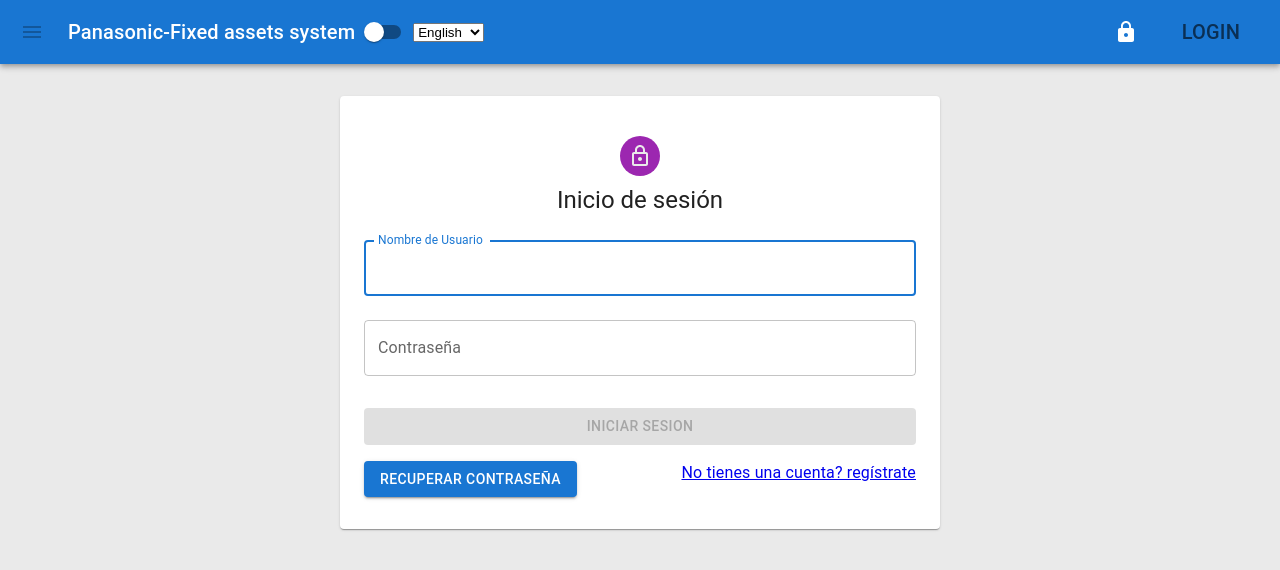
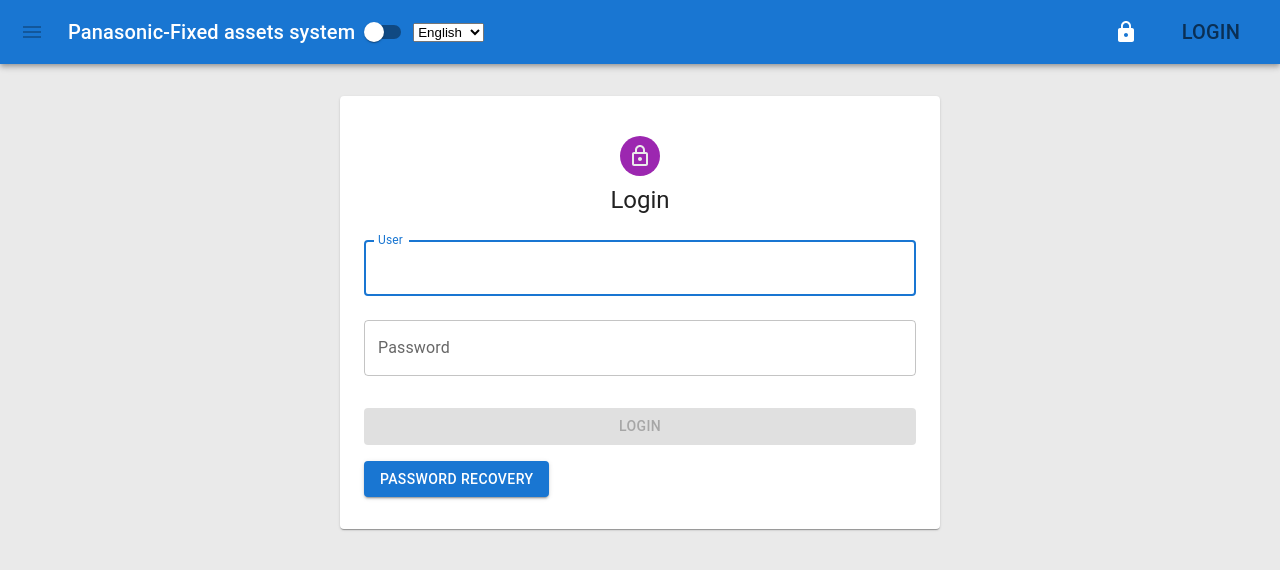
Before and after one commit to RoinerRocha/Panasonic, a React (Create React App) app in the folder frontend/: page /login in a window 1280 px wide. Shown: the top 570 px of the page. Built offline with nearby package versions, Linux system fonts and the light colour scheme.

Commit message:
languague login

```diff
--- a/frontend/src/app/translations/en.json
+++ b/frontend/src/app/translations/en.json
@@ -26,6 +26,19 @@
     "logout": "Logout",
     "signMenu-registro": "Register",
 
+    "//": "idiomas inicio sesion",
+    "titulo-sesion": "Login",
+    "Nombre-sesion": "User",
+    "Nombre-error": "User required",
+    "Contraseña-sesion": "Password",
+    "Contraseña-error": "Password Required",
+    "Boton-sesion": "Login",
+    "Boton-correo": "Password recovery",
+    "Dialog-correo-titulo": "Recovery email",
+    "Label-correo-titulo": "Email",
+    "Label-boton-cancelar": "Cancel",
+    "Label-boton-enviar": "Send",
+
 
     "//": "registro idioma",
     "titulo-registro": "Register"
--- a/frontend/src/app/translations/es.json
+++ b/frontend/src/app/translations/es.json
@@ -26,6 +26,19 @@
     "logout": "Cerrar Sesion",
     "signMenu-registro": "Registro",
 
+    "//": "idiomas inicio sesion",
+    "titulo-sesion": "Iniciar Sesion",
+    "Nombre-sesion": "Usuario",
+    "Nombre-error": "Se necesita el usuario",
+    "Contraseña-sesion": "Contraseña",
+    "Contraseña-error": "Se necesita la contraseña",
+    "Boton-sesion": "Iniciar Sesion",
+    "Boton-correo": "Recuperar Contraseña",
+    "Dialog-correo-titulo": "Coreo de recuperacion",
+    "Label-correo-titulo": "Correo",
+    "Label-boton-cancelar": "Cancelar",
+    "Label-boton-enviar": "Enviar",
+
     "//": "idioma registro",
     "titulo-registro": "Registro"
 }
--- a/frontend/src/features/account/Login.tsx
+++ b/frontend/src/features/account/Login.tsx
@@ -15,6 +15,8 @@
 import { signInUser } from './accountSlice';
 import { Email } from '../../app/models/email';
 import api from "../../app/api/api";
+import { useTranslation } from "react-i18next";
+import { useLanguage } from '../../app/context/LanguageContext';
 
 
 export default function Login() {
@@ -31,6 +33,9 @@
   const { register, handleSubmit, formState: { isSubmitting, errors, isValid, isSubmitSuccessful } } = useForm({
     mode: 'onTouched'
   });
+
+  const { t } = useTranslation();
+  const { changeLanguage, language } = useLanguage();
 
   const handdleAddEmail = async () => {
     try {
@@ -70,24 +75,24 @@
         <LockOutlinedIcon />
       </Avatar>
       <Typography component="h1" variant="h5">
-        Inicio de sesión
+        {t('titulo-sesion')}
       </Typography>
       <Box component="form" onSubmit={handleSubmit(onSubmit)} noValidate sx={{ mt: 1 }}>
         <TextField
           margin="normal"
           fullWidth
-          label="Nombre de Usuario"
+          label={t('Nombre-sesion')}
           autoFocus
-          {...register('nombre_usuario', { required: 'Se necesita el usuario' })}
+          {...register('nombre_usuario', { required: t('Nombre-error') })}
           error={!!errors.nombre_usuario}
           helperText={errors?.nombre_usuario?.message as string}
         />
         <TextField
           margin="normal"
           fullWidth
-          label="Contraseña"
+          label={t('Contraseña-sesion')}
           type="password"
-          {...register('contrasena', { required: 'Se necesita la contraseña' })}
+          {...register('contrasena', { required: t('Contraseña-error') })}
           error={!!errors.contrasena}
           helperText={errors?.contrasena?.message as string}
         />
@@ -99,26 +104,21 @@
           variant="contained"
           sx={{ mt: 3, mb: 2 }}
         >
-          Iniciar Sesion
+          {t('Boton-sesion')}
         </LoadingButton>
         <Grid container>
           <Grid item xs>
             <Button variant="contained" color="primary" onClick={() => setOpenAddDialog(true)}>
-                Recuperar Contraseña
+              {t('Boton-correo')}
             </Button>
-          </Grid>
-          <Grid item>
-            <Link to="/register">
-              {"No tienes una cuenta? regístrate"}
-            </Link>
           </Grid>
         </Grid>
       </Box>
       <Dialog open={openAddDialog} onClose={() => setOpenAddDialog(false)}>
-        <DialogTitle>Enviar Email de Recuperacion</DialogTitle>
+        <DialogTitle>{t('Dialog-correo-titulo')}</DialogTitle>
           <DialogContent>
             <TextField
-                label="Email de recuperacion"
+                label={t('Label-correo-titulo')}
                 value={newEmail.email}
                 onChange={(e) => setNewEmail({ ...newEmail, email: e.target.value })}
                 fullWidth
@@ -126,8 +126,8 @@
             />
           </DialogContent>
           <DialogActions>
-              <Button onClick={() => setOpenAddDialog(false)}>Cancelar</Button>
-              <Button onClick={handdleAddEmail}>Enviar</Button>
+              <Button onClick={() => setOpenAddDialog(false)}>{t('Label-boton-cancelar')}</Button>
+              <Button onClick={handdleAddEmail}>{t('Label-boton-enviar')}</Button>
           </DialogActions>
       </Dialog>
     </Container>
```
Also changed, not shown: frontend/src/features/NewAsset/newAssetList.tsx (line endings or trailing spaces).
